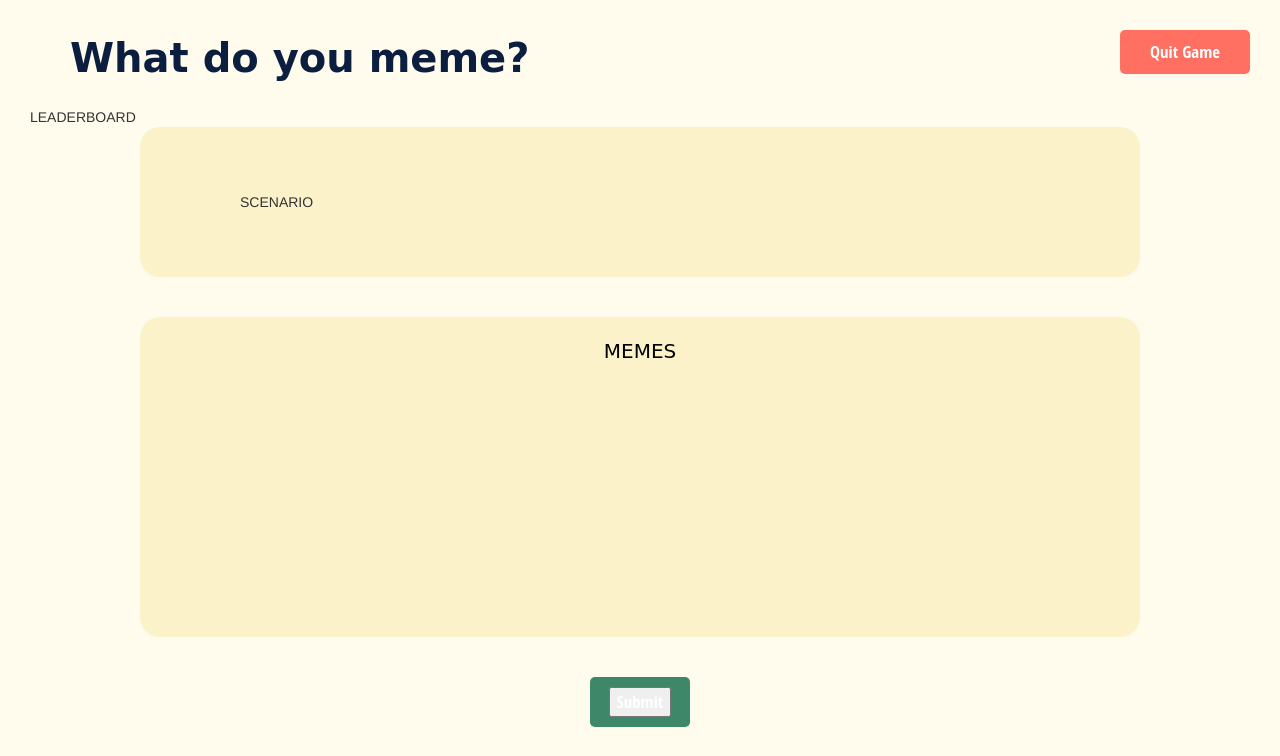
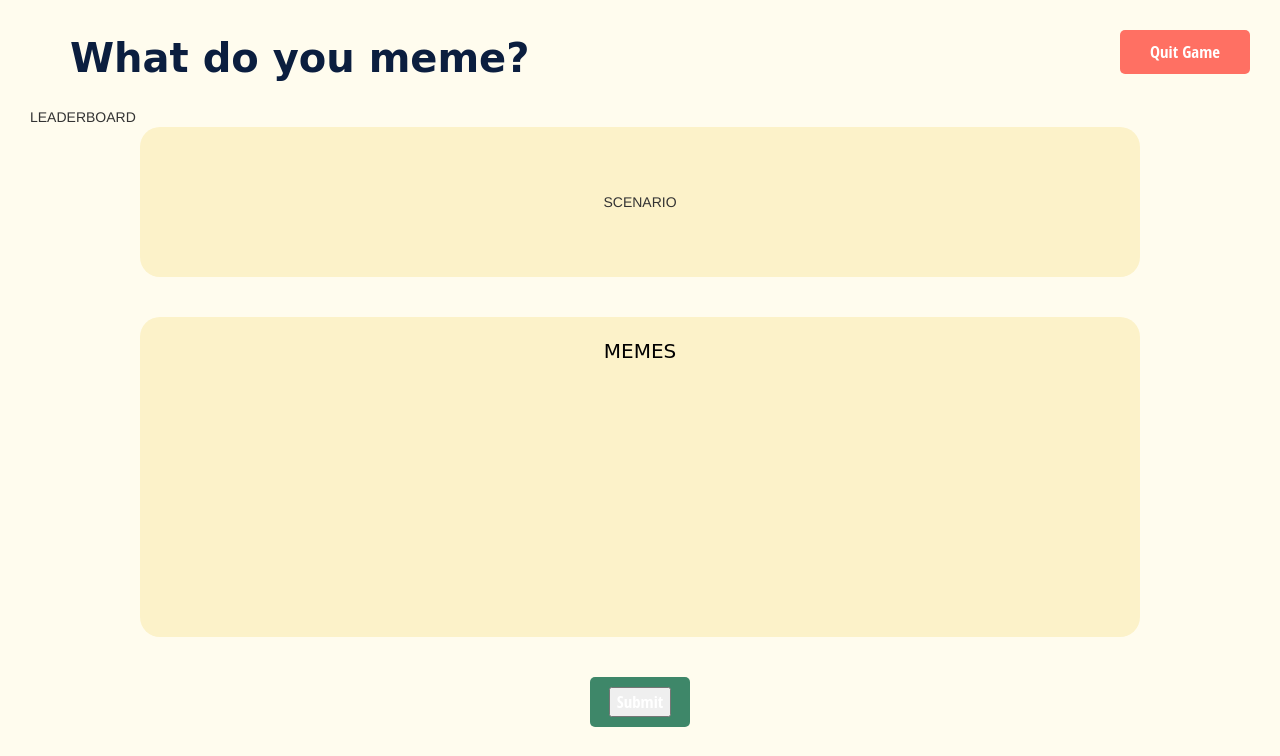
Before and after one commit to ravisha7feb/What-do-you-meme, a Node project: template views/gameScreen1.ejs in a window 1280 px wide. Shown: the top 756 px of the page. Run offline with Node 20 templates, Linux system fonts and the light colour scheme; the template is opened without the code that fills it, so the values that code supplies are empty; some libraries are stand-ins or nearby versions.

Commit message:
center aligned

```diff
--- a/public/stylesheets/gameScreen1.css
+++ b/public/stylesheets/gameScreen1.css
@@ -14,6 +14,7 @@
     align-content: center;
 }
 .scenario{
+    text-align: center;
     height: 150px;
     width: 1000px;
     background-color: #fcf2c9;
@@ -25,6 +26,7 @@
     padding-right: 100px;
 }
 .scenario-text-input{
+    text-align: center;
     width: 800px;
     height: fit-content;
     border-style: hidden;
```
